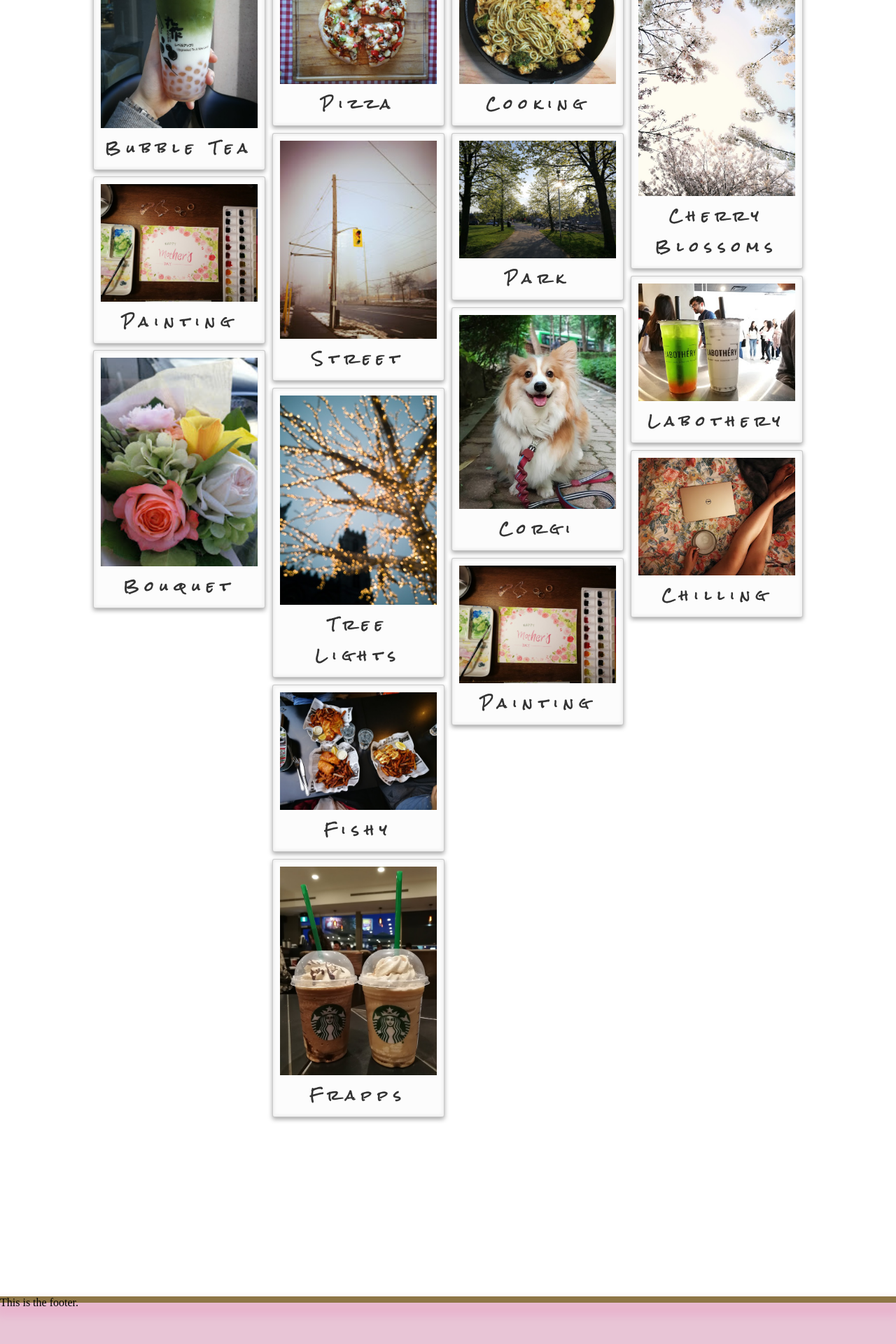
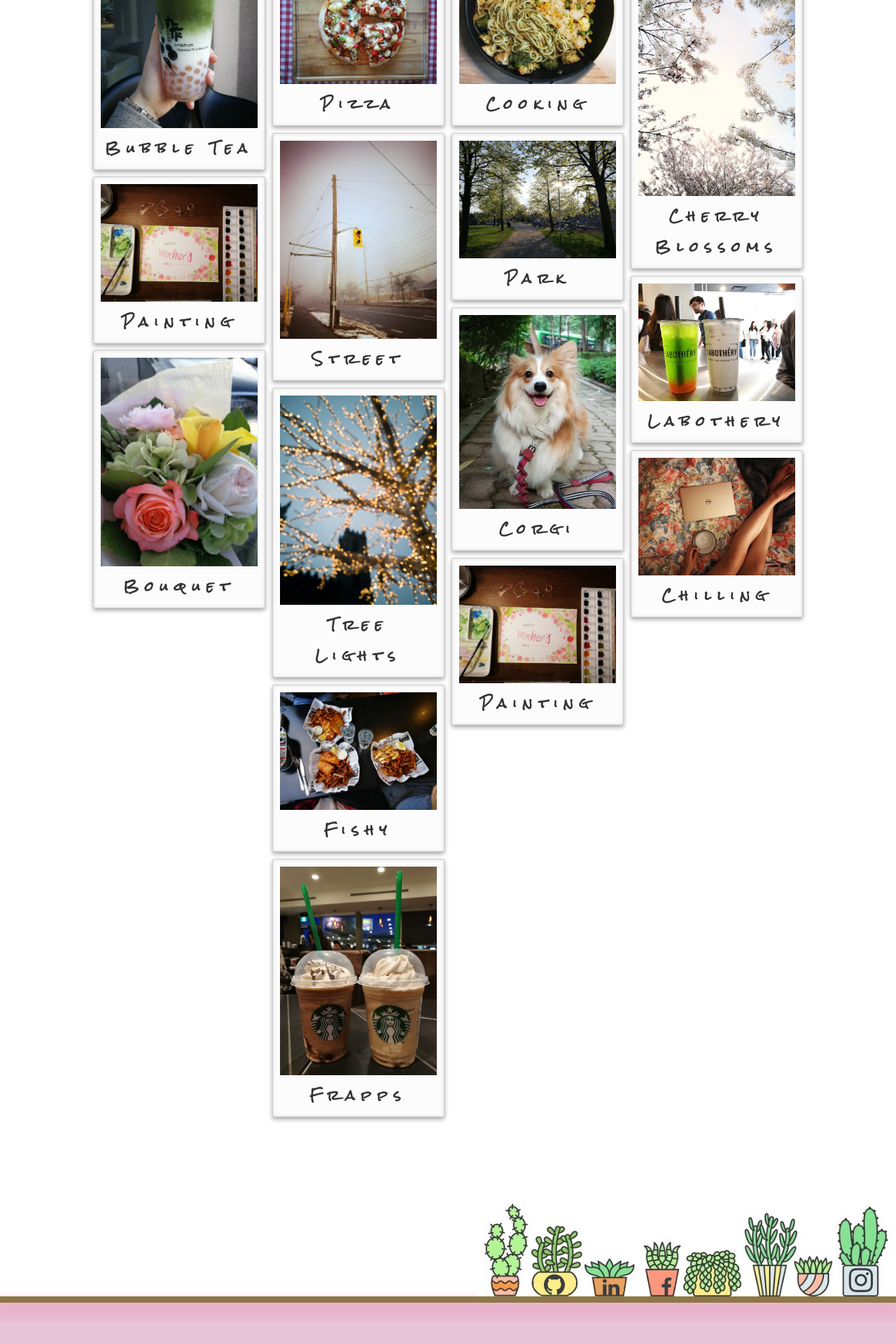
Before and after one commit to JasmineOuO/meaningful-nonsense-jekyll, a Jekyll site: the page built from index.html, in a window 1280 px wide. Shown: the part 1088-3008 px from the top of the page at 70% size. Built offline with Jekyll 4.4.1, drawn with Linux system fonts in a browser that asks for light colours; nearby versions of some CDN libraries.

Commit message:
Updated default template with footer

```diff
--- a/_layouts/default.html
+++ b/_layouts/default.html
@@ -51,9 +51,16 @@
 
     {{content}}
 
+    <!--https://www.w3schools.com/icons/icons_reference.asp-->
     <footer>
         <div>
-            This is the footer.
+            <div id="plants">
+                <img src="resources/images/cacti-icon-plain.jpg" alt="plants" />
+                <a href="https://github.com/JasmineOuO/CritterSitter" style="right: 473px; bottom: 9.9vw"><i class="fa fa-github" style="font-size:35px; color: rgb(58,62,63)"></i></a>
+                <a href="https://github.com/JasmineOuO/CritterSitter" style="right: 33px; bottom: 10.25vw"><i class="fa fa-instagram" style="font-size:40px; color: rgb(58,62,63)"></i></a>
+                <a href="https://github.com/JasmineOuO/CritterSitter" style="right: 395px; bottom: 9.9vw"><i class="fa fa-linkedin" style="font-size:28px; color: rgb(58,62,63)"></i></a>
+                <a href="https://github.com/JasmineOuO/CritterSitter" style="right: 320px; bottom: 9.9vw"><i class="fa fa-facebook" style="font-size:28px; color: rgb(58,62,63)"></i></a>
+            </div>
         </div>
     </footer>
 
```
